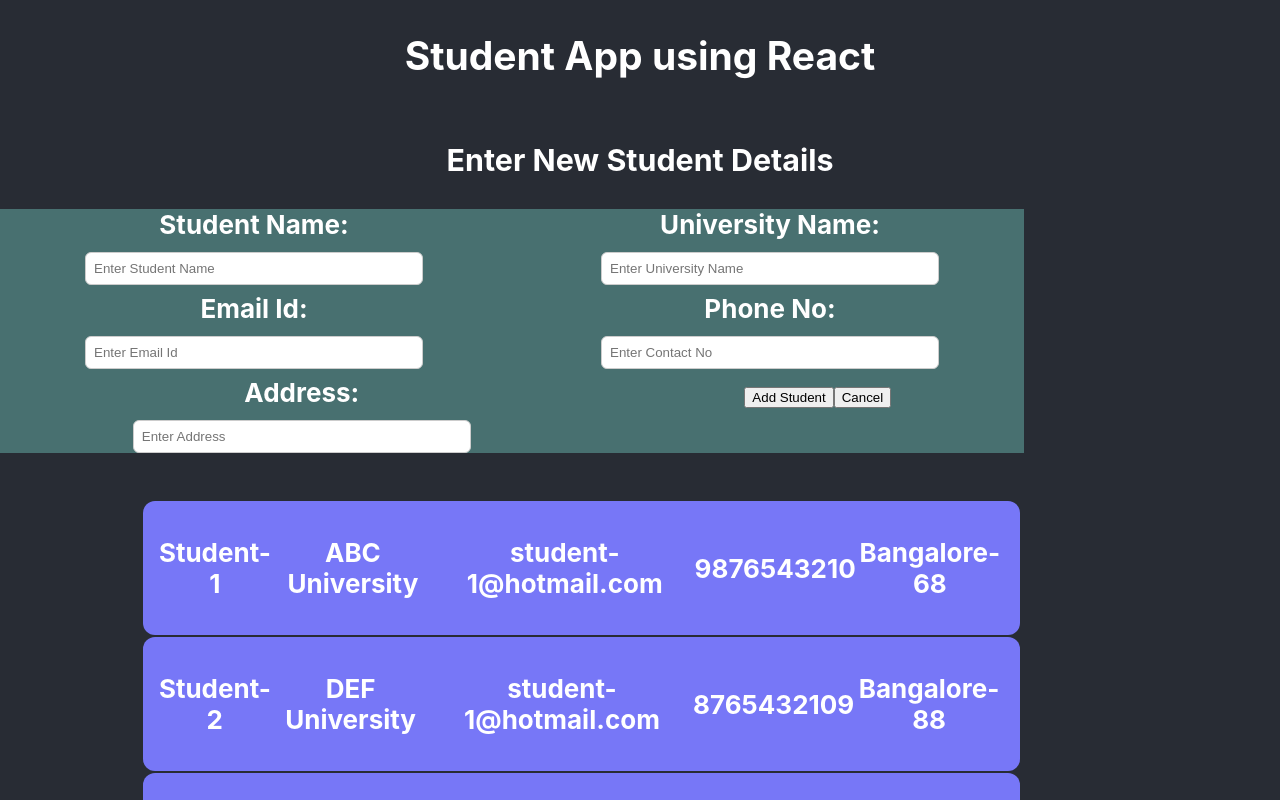
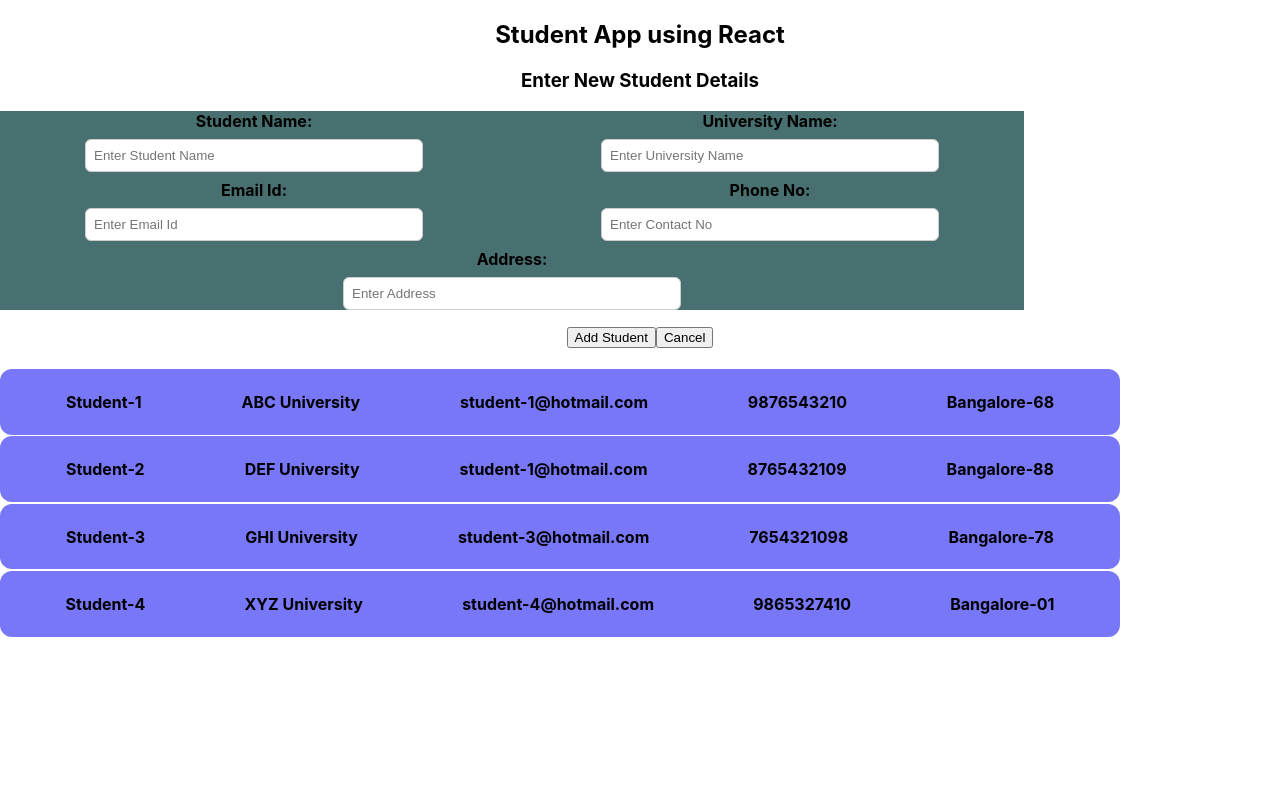
Before and after one commit to naveenbusireddy/react-student-app, a React (Create React App) app: page / in a window 1280 px wide. Shown: the top 800 px of the page. Built offline with nearby package versions, Linux system fonts and the light colour scheme.

Commit message:
Entered details are appering in list.

```diff
--- a/src/App.js
+++ b/src/App.js
@@ -1,64 +1,62 @@
-import { useState } from 'react';
-import './App.css';
+import React, { useState } from "react";
+import "./App.css";
 
-import NewStudent from './Components/NewStudent/NewStudent'; //importing child component to parent.
-import Students from './Components/Students'; //importing child component to parent.
+import NewStudent from "./Components/NewStudent/NewStudent"; //importing child component to parent.
+import Students from "./Components/Students"; //importing child component to parent.
 
 const studentDummyData = [
   {
-    id: 's1',
-    studentName : 'Student-1',
-    university : 'ABC University',
-    emailId : 'student-1@hotmail.com',
-    phoneNo : 9876543210,
-    address : 'Bangalore-68'
+    id: "s1",
+    studentName: "Student-1",
+    university: "ABC University",
+    emailId: "student-1@hotmail.com",
+    phoneNo: 9876543210,
+    address: "Bangalore-68",
   },
   {
-    id: 's2',
-    studentName : 'Student-2',
-    university : 'DEF University',
-    emailId : 'student-1@hotmail.com',
-    phoneNo : 8765432109,
-    address : 'Bangalore-88'
+    id: "s2",
+    studentName: "Student-2",
+    university: "DEF University",
+    emailId: "student-1@hotmail.com",
+    phoneNo: 8765432109,
+    address: "Bangalore-88",
   },
   {
-    id: 's3',
-    studentName : 'Student-3',
-    university : 'GHI University',
-    emailId : 'student-3@hotmail.com',
-    phoneNo : 7654321098,
-    address : 'Bangalore-78'
+    id: "s3",
+    studentName: "Student-3",
+    university: "GHI University",
+    emailId: "student-3@hotmail.com",
+    phoneNo: 7654321098,
+    address: "Bangalore-78",
   },
   {
-    id: 's4',
-    studentName : 'Student-4',
-    university : 'XYZ University',
-    emailId : 'student-4@hotmail.com',
-    phoneNo : 9865327410,
-    address : 'Bangalore-01'
-  }
-
-]
+    id: "s4",
+    studentName: "Student-4",
+    university: "XYZ University",
+    emailId: "student-4@hotmail.com",
+    phoneNo: 9865327410,
+    address: "Bangalore-01",
+  },
+];
 const App = () => {
   const [students, setStudents] = useState(studentDummyData);
 
-  const addStudentHandler = (student) => {
+  const addStudentHandler = (event) => {
     setStudents((prevStudents) => {
-      return [student, ...prevStudents];
-    // console.log(student);
+      return [event, ...prevStudents];
     });
+    console.log(event);
   };
 
   return (
     <div className="App">
-      <header className="App-header">
-        <h2>Student App using React</h2>
-        <NewStudent onAddStudent={addStudentHandler}/>
-        <br/>
-        <Students studentObj={students} /> {/*assigning the static data to attribute and sending the data through props to child(students) from parent.*/}
-      </header>
+      <h2>Student App using React</h2>
+      <NewStudent addStudent={addStudentHandler} />
+      <br />
+      <Students studentObj={students} />
+      {/*assigning the static data to attribute and sending the data through props to child(students) from parent.*/}
     </div>
   );
-}
+};
 
 export default App;
--- a/src/Components/NewStudent/NewStudent.js
+++ b/src/Components/NewStudent/NewStudent.js
@@ -8,14 +8,14 @@ const NewStudent = (props) => {
             ...enteredStudentData,
             id: Math.random().toString()
         };
-        props.onAddStudent(studentData);
+        props.addStudent(studentData);
     };
 
     return (
         <div>
             <StudentForm onSaveStudentData = {saveStudentDataHandler}/>
         </div>
-    )
-}
+    );
+};
 
 export default NewStudent;
--- a/src/Components/NewStudent/StudentForm.js
+++ b/src/Components/NewStudent/StudentForm.js
@@ -1,4 +1,5 @@
-import React, { useState } from "react";
+// import React from "react";
+import React, {useState} from "react";
 
 import "./StudentForm.css";
 
@@ -29,21 +30,27 @@ const StudentForm = (props) => {
     event.preventDefault();
 
     const studentData = {
-      StudentName: enteredStudentName,
-      University: enteredUniversityName,
-      EmailId: enteredEmailId,
-      PhoneNo: enteredPhoneNo,
-      Address: enteredAddress,
+      studentName: enteredStudentName,
+      university: enteredUniversityName,
+      emailId: enteredEmailId,
+      phoneNo: enteredPhoneNo,
+      address: enteredAddress,
     };
-    // console.log(studentData);
+    console.log(studentData);
     props.onSaveStudentData(studentData);
+    setEnteredStudentName('');
+    setEnteredUniversityName("");
+    setEnteredEmailId("");
+    setEnteredPhoneNo("");
+    setEnteredAddress("");
+  };
+  const cancelHandler = () => {
     setEnteredStudentName("");
     setEnteredUniversityName("");
     setEnteredEmailId("");
     setEnteredPhoneNo("");
     setEnteredAddress("");
-  };
-
+  }
   return (
     <form onSubmit={submitHandler}>
       <h3>Enter New Student Details</h3>
@@ -93,10 +100,10 @@ const StudentForm = (props) => {
             onChange={addressChangeHandler}
           />
         </div>
-        <div>
-          <button type="submit">Add Student</button>
-          <button type="reset">Cancel</button>
-        </div>
+      </div>
+      <div className="new-student__control">
+        <button type="submit">Add Student</button>
+        <button type="button" onClick={cancelHandler}>Cancel</button>
       </div>
     </form>
   );
--- a/src/Components/Students.js
+++ b/src/Components/Students.js
@@ -1,40 +1,22 @@
 import React from "react";
-
 import StudentElements from "./StudentElements"; //importing child component to parent.
 
 const Students = (gettingObj) => { //getting the data from parent through props(gettingObj).
 
+  console.log(gettingObj);
   return (
     <div>
     <div>
-      <StudentElements
-        StudentName={gettingObj.studentObj[0].studentName} //
-        University={gettingObj.studentObj[0].university}
-        EmailId={gettingObj.studentObj[0].emailId}
-        PhoneNo={gettingObj.studentObj[0].phoneNo}
-        Address={gettingObj.studentObj[0].address}
-      />
-      <StudentElements
-        StudentName={gettingObj.studentObj[1].studentName}
-        University={gettingObj.studentObj[1].university}
-        EmailId={gettingObj.studentObj[1].emailId}
-        PhoneNo={gettingObj.studentObj[1].phoneNo}
-        Address={gettingObj.studentObj[1].address}
-      />
-      <StudentElements
-        StudentName={gettingObj.studentObj[2].studentName}
-        University={gettingObj.studentObj[2].university}
-        EmailId={gettingObj.studentObj[2].emailId}
-        PhoneNo={gettingObj.studentObj[2].phoneNo}
-        Address={gettingObj.studentObj[2].address}
-      />
-      <StudentElements
-        StudentName={gettingObj.studentObj[3].studentName}
-        University={gettingObj.studentObj[3].university}
-        EmailId={gettingObj.studentObj[3].emailId}
-        PhoneNo={gettingObj.studentObj[3].phoneNo}
-        Address={gettingObj.studentObj[3].address}
-      />
+      {gettingObj.studentObj.map((event) => (
+        <StudentElements
+        key={event.id}
+        StudentName={event.studentName}
+        University={event.university}
+        EmailId={event.emailId}
+        PhoneNo={event.phoneNo}
+        Address={event.address}
+        />
+      ))}
     </div>
     </div>
   );
```
Also changed, not shown: src/Components/StudentElements.js (+5 -7 lines).
